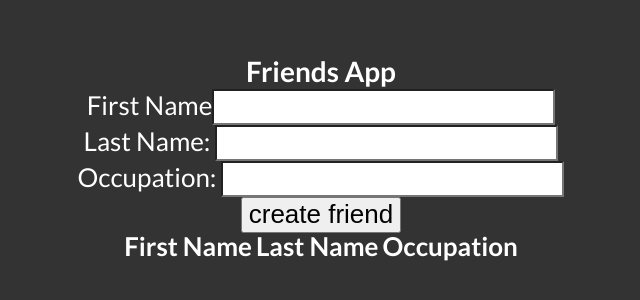
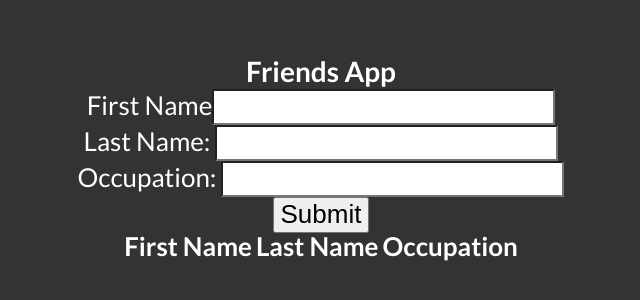
Before and after one commit to donfountain0/create_read_friends, a React (Create React App) app in the folder react-client/: page / in a window 1280 px wide. Shown: the part 242-542 px from the top of the page, without its empty margins (319-959 px from the left). Built offline with nearby package versions, Linux system fonts and the light colour scheme; no server answers.

Commit message:
updated server to handle POST, still bug

```diff
--- a/react-client/src/components/Form.js
+++ b/react-client/src/components/Form.js
@@ -1,44 +1,67 @@
-import {useState, useEffect} from "react";
-import { set } from "react-hook-form";
+import React from "react";
+import axios from 'axios';
 
 
-const Form = () => {
-    const [first_name, setFirstName] = useState('');
-    const [last_name, setLastName] = useState('');
-    const [occupation, setOccupation] = useState('');
+export default class Form extends React.Component {
+    // const [first_name, setFirstName] = useState('');
+    // const [last_name, setLastName] = useState('');
+    // const [occupation, setOccupation] = useState('');
 
-    const handleSubmit = (e) => {
+    state = {
+        first_name: '',
+        last_name: '',
+        occupation: ''
+    }
 
-        fetch('/users', {
-            method: 'POST',
-            body: JSON.stringify({
+    handleChange = event => {
+        this.setState({
+            first_name: event.target.value,
+            last_name: event.target.value,
+            occupation: event.target.value
 
         })
-        })
+    }
+    handleSubmit = event => {
 
-        e.preventDefault();
-        const blog = {first_name, last_name, occupation};
+        // fetch('/users', {
+        //     method: 'POST',
+        //     body: JSON.stringify({
 
-        console.log(blog)
+        //     })
+        // })
+
+        event.preventDefault();
+        const user = {
+            first_name: this.state.first_name,
+            last_name: this.state.last_name,
+            occupation: this.state.occupation
+        };
+
+        console.log(user)
 
 
-
+        axios
+            .post("http://localhost:3000/users", {user})
+            .then(res=>{
+                console.log(res);
+                console.log(res.data)
+            })
 
     }
 
 
+    render(){
+
         return (
-        <form action='/users' onSubmit={handleSubmit} methods="POST">
+            <form onSubmit={this.handleSubmit}>
                 <label>First Name</label>
-            <input type='text' value={first_name} onChange={(e) => setFirstName(e.target.value)}/><br/>
+                <input type='text' name="first_name" onChange={this.handleChange}/><br/>
                 <label>Last Name: </label>
-            <input type='text' value={last_name} onChange={(e) => setLastName(e.target.value)}/><br/>
+                <input type='text' name="last_name" onChange={this.handleChange}/><br/>
                 <label>Occupation: </label>
-            <input type='text' value={occupation} onChange={(e) => setOccupation(e.target.value)}/><br/>
-            <input type='submit' value='create friend'/>
+                <input type='text' name="occupation" onChange={this.handleChange}/><br/>
+                <button type='submit'>Submit</button>
             </form>
         );
     };
-
-
-export default Form;
+}
```
Also changed, not shown: 2 other files (tests, documents, lock files or other folders). Lines whose indentation alone changed are shown as unchanged.
